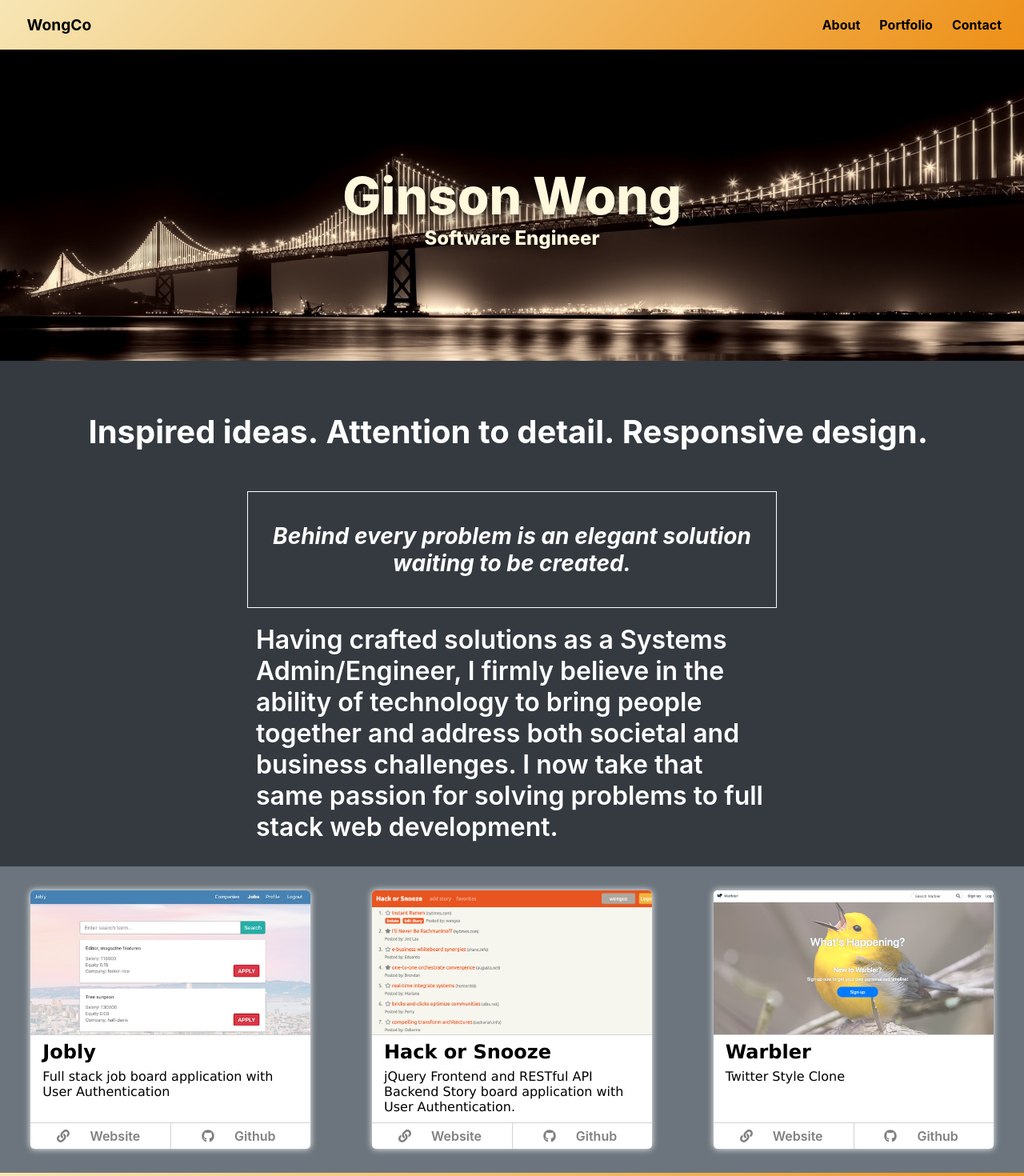
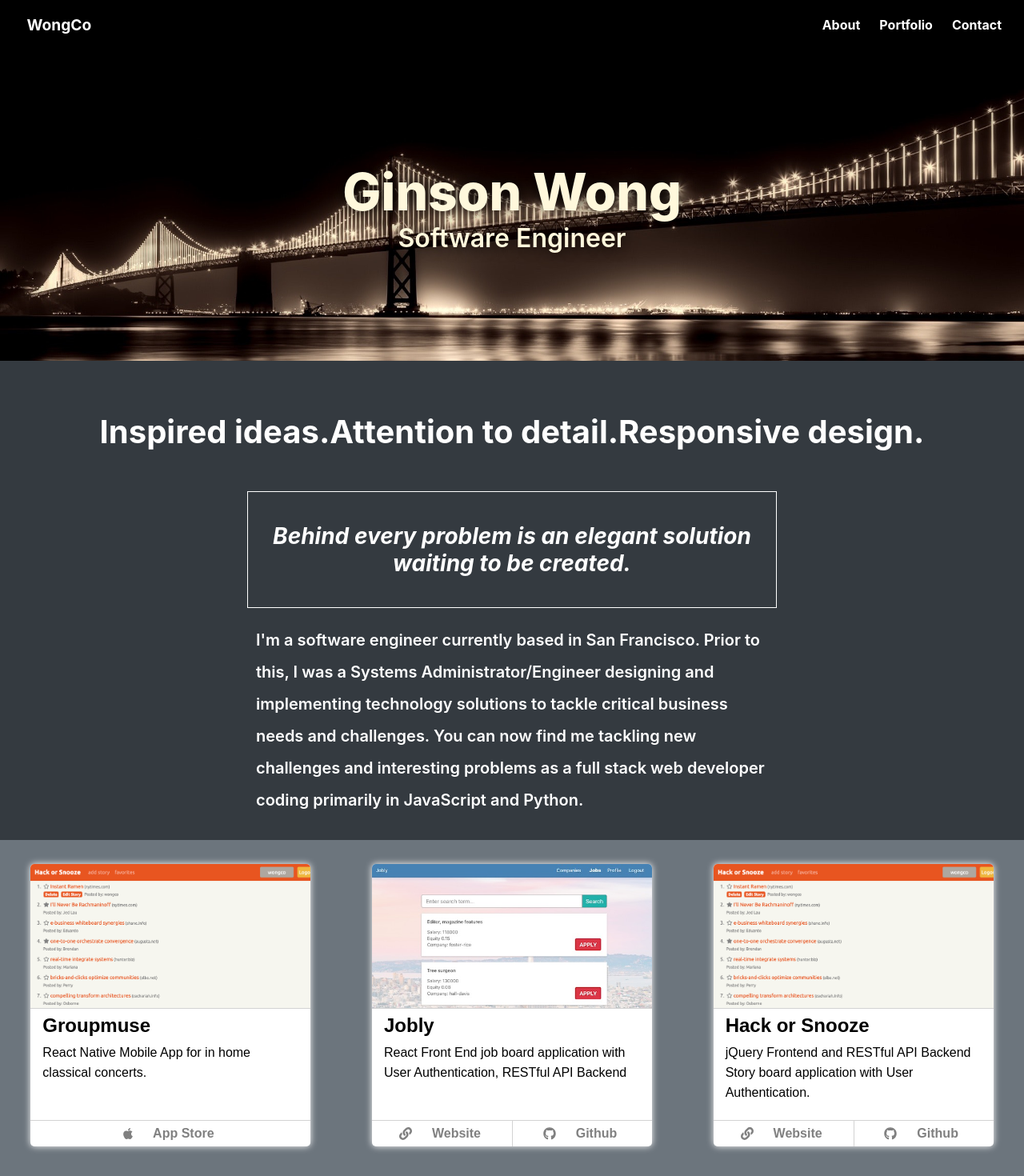
Before and after one commit to wongco/wongco-react-ts, a React (Create React App) app: page / in a window 1280 px wide. Shown: the top 1470 px of the page at 80% size. Built offline with nearby package versions, Linux system fonts and the light colour scheme.

Commit message:
color and font adjustments

```diff
--- a/src/components/atoms/FontAwesomeLink/index.tsx
+++ b/src/components/atoms/FontAwesomeLink/index.tsx
@@ -7,7 +7,7 @@ const StyledFontAwesomeIcon = styled(FontAwesomeIcon)<FontAwesomePropTypes>`
   color: Dimgray;
 
   &:hover {
-    color: ${props => props.hoverColor || 'white'};
+    color: ${props => props.hovercolor || 'white'};
     transition: color 0.5s;
   }
 `;
@@ -18,14 +18,14 @@ const FontAwesomeLink = (props: any) => {
       <StyledFontAwesomeIcon
         icon={props.icon}
         size={props.size || '2x'}
-        hoverColor={props.hoverColor}
+        hovercolor={props.hovercolor}
       />
     </a>
   );
 };
 
 interface FontAwesomePropTypes {
-  hoverColor?: string;
+  hovercolor?: string;
 }
 
 export default FontAwesomeLink;
--- a/src/components/atoms/PortfolioItem/index.tsx
+++ b/src/components/atoms/PortfolioItem/index.tsx
@@ -1,10 +1,11 @@
-import { faGithub } from '@fortawesome/free-brands-svg-icons';
+import { faApple, faGithub } from '@fortawesome/free-brands-svg-icons';
 import { faLink } from '@fortawesome/free-solid-svg-icons';
 import { FontAwesomeIcon } from '@fortawesome/react-fontawesome';
 import React, { PureComponent } from 'react';
 import styled from 'styled-components';
 
 const StyledPortfolioItem = styled.div`
+  font-family: 'GothamLight', sans-serif;
   display: flex;
   flex-direction: column;
   justify-content: space-between;
@@ -40,7 +41,7 @@ const StyledPortfolioText = styled.div`
   justify-content: center;
   align-items: center; */
   /* width: 100%; */
-  height: 110px;
+  height: 140px;
   padding: 0 15px;
   box-sizing: border-box;
   border-top: 1px solid lightgray;
@@ -75,15 +76,16 @@ const StyledLastDetailTab = styled(StyledDetailsTab)`
 `;
 
 const StyledProjectTitle = styled.div`
-  font-family: Verdana, Geneva, Tahoma, sans-serif;
+  /* font-family: Verdana, Geneva, Tahoma, sans-serif; */
   font-size: 150%;
   margin: 7px 0;
   font-weight: bold;
 `;
 
 const StyledBodyText = styled.div`
-  font-family: Verdana, Geneva, Tahoma, sans-serif;
+  /* font-family: Verdana, Geneva, Tahoma, sans-serif; */
   margin: 5px 0;
+  line-height: 25px;
 `;
 
 const StyledLinkText = styled.div`
@@ -92,7 +94,7 @@ const StyledLinkText = styled.div`
 
 class PortfolioItem extends PureComponent<PortfolioItemProps> {
   public render() {
-    const { preview, title, link, githubLink, alt, text } = this.props;
+    const { preview, title, link, githubLink, alt, text, apple } = this.props;
     return (
       <StyledPortfolioItem>
         <StyledImgContainer>
@@ -103,18 +105,30 @@ class PortfolioItem extends PureComponent<PortfolioItemProps> {
           <StyledBodyText>{text}</StyledBodyText>
         </StyledPortfolioText>
         <StyledDetailsContainer>
+          {apple && (
+            <StyledLink href={apple}>
+              <StyledDetailsTab>
+                <FontAwesomeIcon icon={faApple} size={'1x'} style={{ padding: '0 10px' }} />
+                <StyledLinkText>App Store</StyledLinkText>
+              </StyledDetailsTab>
+            </StyledLink>
+          )}
+          {link && (
             <StyledLink href={link}>
               <StyledDetailsTab>
                 <FontAwesomeIcon icon={faLink} size={'1x'} style={{ padding: '0 10px' }} />
                 <StyledLinkText>Website</StyledLinkText>
               </StyledDetailsTab>
             </StyledLink>
+          )}
+          {githubLink && (
             <StyledLink href={githubLink}>
               <StyledLastDetailTab>
                 <FontAwesomeIcon icon={faGithub} size={'1x'} style={{ padding: '0 10px' }} />
                 <StyledLinkText>Github</StyledLinkText>
               </StyledLastDetailTab>
             </StyledLink>
+          )}
         </StyledDetailsContainer>
       </StyledPortfolioItem>
     );
@@ -123,8 +137,9 @@ class PortfolioItem extends PureComponent<PortfolioItemProps> {
 
 interface PortfolioItemProps {
   title: string;
-  link: string;
-  githubLink: string;
+  link?: string;
+  apple?: string;
+  githubLink?: string;
   preview: any;
   alt: string;
   text: string;
--- a/src/components/atoms/StyledLink/index.tsx
+++ b/src/components/atoms/StyledLink/index.tsx
@@ -2,12 +2,12 @@ import styled from 'styled-components';
 
 const StyledLink = styled.a`
   text-decoration: none;
-  color: black;
+  color: white;
   padding: 0.75em;
   border-radius: 10%;
 
   &:hover {
-    background: rgba(0, 0, 0, 0.1);
+    background: rgba(255, 255, 255, 0.5);
   }
 
   @media (max-width: 576px) {
--- a/src/components/molecules/ContactBar/index.tsx
+++ b/src/components/molecules/ContactBar/index.tsx
@@ -4,7 +4,6 @@ import FontAwesomeLink from '../../atoms/FontAwesomeLink';
 
 const StyledContactContainer = styled.footer`
   display: flex;
-  /* flex-direction: row; */
   flex-basis: row wrap;
   justify-content: center;
   align-items: center;
--- a/src/components/organisms/About/index.tsx
+++ b/src/components/organisms/About/index.tsx
@@ -12,6 +12,9 @@ const StyledContainer = styled.section`
 `;
 
 const TransformContainer = styled.div`
+  display: flex;
+  flex-basis: row wrap;
+  justify-content: space-around;
   font-size: 2.5em;
   font-weight: bold;
   text-align: center;
@@ -35,7 +38,8 @@ const StyledBoxText = styled.p`
 `;
 
 const StyledBody = styled.div`
-  font-size: 2em;
+  font-size: 1.25em;
+  line-height: 2em;
   width: 50%;
   font-weight: 600;
 `;
@@ -44,19 +48,20 @@ const About = () => {
   return (
     <StyledContainer id="about">
       <TransformContainer>
-        <span>Inspired ideas.&nbsp;</span>
-        <span>Attention to detail.&nbsp;</span>
-        <span>Responsive design.&nbsp;</span>
+        <div>Inspired&nbsp;ideas. </div>
+        <div>Attention&nbsp;to&nbsp;detail. </div>
+        <div>Responsive&nbsp;design. </div>
       </TransformContainer>
       <StyledBox>
         <StyledBoxText>
-          Behind every problem is an elegant solution waiting to be created.
+          Behind every problem is an elegant solution waiting to be&nbsp;created.
         </StyledBoxText>
       </StyledBox>
       <StyledBody>
-        Having crafted solutions as a Systems Admin/Engineer, I firmly believe in the ability of
-        technology to bring people together and address both societal and business challenges. I now
-        take that same passion for solving problems to full stack web development.
+        I'm a software engineer currently based in San Francisco. Prior to this, I was a Systems
+        Administrator/Engineer designing and implementing technology solutions to tackle critical
+        business needs and challenges. You can now find me tackling new challenges and interesting
+        problems as a full stack web developer coding primarily in JavaScript and Python.
       </StyledBody>
     </StyledContainer>
   );
--- a/src/components/organisms/Banner/index.tsx
+++ b/src/components/organisms/Banner/index.tsx
@@ -45,7 +45,8 @@ const StyledName = styled.div`
 `;
 
 const StyledTitle = styled.div`
-  font-size: 1.5em;
+  font-size: 2em;
+  font-weight: 600;
 
   @media (max-width: 576px) {
     font-size: 1em;
--- a/src/components/organisms/Contact/index.tsx
+++ b/src/components/organisms/Contact/index.tsx
@@ -50,18 +50,17 @@ const Contact = () => {
   return (
     <footer>
       <StyledGradient>
-        <StyledText>Contact me!</StyledText>
+        {/* <StyledText>Reach out to me!</StyledText> */}
         <ContactBar id="contact">
           <ContactBar.FaLink icon={faEnvelope} href="mailto:ginson.wong+hello@gmail.com" />
           <ContactBar.FaLink icon={faAngellist} href="https://angel.co/ginson-wong" />
           {/* <ContactBar.FaLink icon={faPenSquare} href="https://wongco.github.io/wongcoblog/" /> */}
-          <ContactBar.FaLink icon={faGithub} href="https://github.com/wongco" hoverColor="black" />
+          <ContactBar.FaLink icon={faGithub} href="https://github.com/wongco" hovercolor="black" />
           <ContactBar.FaLink
             icon={faLinkedin}
             href="https://www.linkedin.com/in/ginson"
-            hoverColor="#0077B5"
+            hovercolor="#0077B5"
           />
-          {/* <FooterButtonLink href="resume.pdf">Resume</FooterButtonLink> */}
         </ContactBar>
       </StyledGradient>
       <StyledCopyrightNote>Designed and built by Ginson Wong © 2019</StyledCopyrightNote>
--- a/src/components/organisms/Navbar/index.tsx
+++ b/src/components/organisms/Navbar/index.tsx
@@ -10,21 +10,7 @@ const StyledNav = styled.nav`
   justify-content: space-between;
   align-items: center;
   box-shadow: 2em 2em 18em white;
-
-  /* Permalink - use to edit and share this gradient: http://colorzilla.com/gradient-editor/#f6e6b4+0,ed9017+100;Yellow+3D+%231 */
-  background: #f6e6b4; /* Old browsers */
-  background: -moz-linear-gradient(-45deg, #f6e6b4 0%, #ed9017 100%); /* FF3.6-15 */
-  background: -webkit-linear-gradient(
-    -45deg,
-    #f6e6b4 0%,
-    #ed9017 100%
-  ); /* Chrome10-25,Safari5.1-6 */
-  background: linear-gradient(
-    135deg,
-    #f6e6b4 0%,
-    #ed9017 100%
-  ); /* W3C, IE10+, FF16+, Chrome26+, Opera12+, Safari7+ */
-  filter: progid:DXImageTransform.Microsoft.gradient( startColorstr='#f6e6b4', endColorstr='#ed9017',GradientType=1 ); /* IE6-9 fallback on horizontal gradient */
+  background-color: black;
 
   @media (max-width: 576px) {
     flex-flow: row wrap;
@@ -55,7 +41,7 @@ const StyledBar = styled.div`
 
 const StyledHomeLink = styled.a`
   text-decoration: none;
-  color: black;
+  color: white;
   padding: 0.75em;
   border-radius: 10%;
 
--- a/src/components/organisms/Portfolio/index.tsx
+++ b/src/components/organisms/Portfolio/index.tsx
@@ -18,8 +18,15 @@ const Portfolio = () => {
   return (
     <StyledPortfolioContainer id="portfolio">
       <PortfolioItem
+        title="Groupmuse"
+        text="React Native Mobile App for in home classical concerts."
+        preview={preview_hackorsnooze}
+        apple={'https://itunes.apple.com/us/app/groupmuse/id942675649'}
+        alt={'groupmuse preview image'}
+      />
+      <PortfolioItem
         title="Jobly"
-        text="Full stack job board application with User Authentication"
+        text="React Front End job board application with User Authentication, RESTful API Backend"
         preview={preview_jobly}
         link={'https://jobly-wongco.herokuapp.com/'}
         githubLink={'https://github.com/wongco/react-jobly'}
@@ -45,15 +52,12 @@ const Portfolio = () => {
         title="Microblog"
         text="Web blog application including voting and comments"
         preview={preview_hackorsnooze}
-        link={'https://wongco.github.io/hack-or-snooze-fe/'}
-        githubLink={'https://github.com/wongco/hack-or-snooze-fe'}
+        link={'futurelink'}
+        githubLink={'https://github.com/wongco/redux-microblog'}
         alt={'hack or snooze preview image'}
       /> */}
       {/* <PortfolioItem>Meme Generator</PortfolioItem>
-      <PortfolioItem>Hack or Snooze</PortfolioItem>
-      <PortfolioItem>Jobly</PortfolioItem>
-      <PortfolioItem>Warbler</PortfolioItem>
-      <PortfolioItem>MicroBlog</PortfolioItem> */}
+      <PortfolioItem>Hack or Snooze</PortfolioItem> */}
     </StyledPortfolioContainer>
   );
 };
```
Lines whose indentation alone changed are shown as unchanged.
